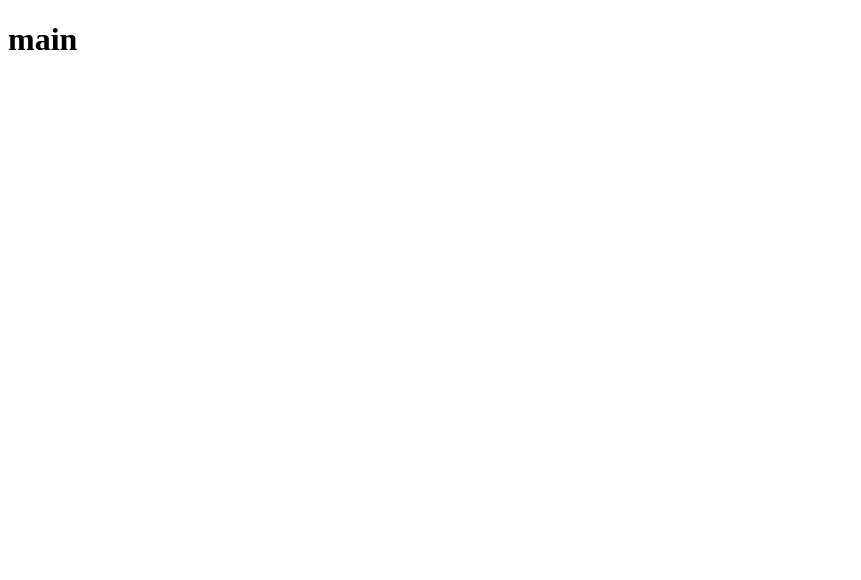
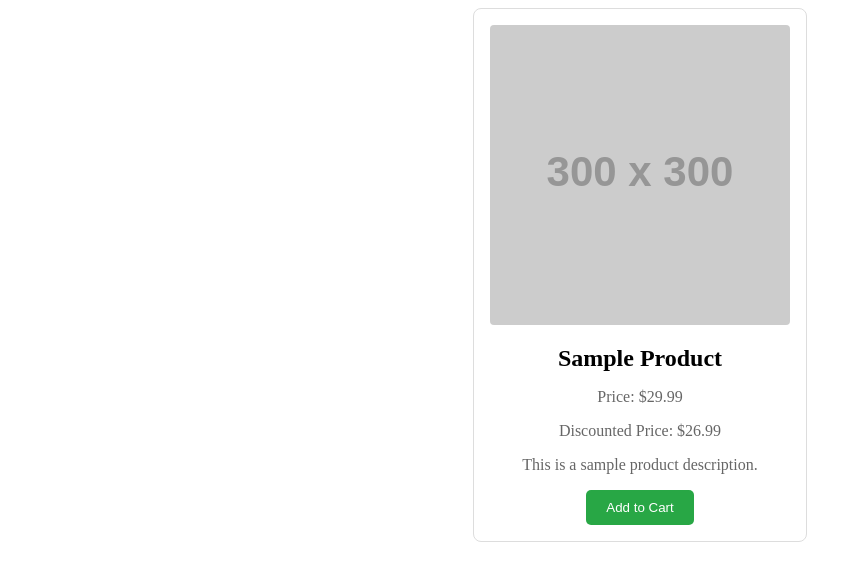
Before and after one commit to dexterflex/github-learn, a plain HTML site: page index.html in a window 1280 px wide. Shown: the whole page, without its empty margins (0-861 px from the left). Drawn offline with Linux system fonts and the light colour scheme; placeholder pictures from the web are drawn by us.

Commit message:
card created

```diff
--- a/index.html
+++ b/index.html
@@ -4,12 +4,83 @@
 <head>
     <meta charset="UTF-8">
     <meta name="viewport" content="width=device-width, initial-scale=1.0">
-    <link rel="stylesheet" href="style.css">
-    <title>github learn</title>
+    <title>Product Card</title>
+    <style>
+        .product-card {
+            border: 1px solid #ddd;
+            border-radius: 8px;
+            padding: 16px;
+            max-width: 300px;
+            text-align: center;
+            margin: 0 auto;
+        }
+
+        .product-card img {
+            width: 100%;
+            border-radius: 4px;
+        }
+
+        .product-card h2 {
+            font-size: 1.5em;
+            margin: 16px 0;
+        }
+
+        .product-card p {
+            color: #666;
+        }
+
+        .product-card button {
+            background-color: #28a745;
+            color: white;
+            border: none;
+            padding: 10px 20px;
+            cursor: pointer;
+            border-radius: 5px;
+        }
+
+        .product-card button:hover {
+            background-color: #218838;
+        }
+    </style>
 </head>
 
 <body>
-    <h1>main</h1>
+    <div class="product-card" id="product-card">
+        <!-- Content will be injected here by JavaScript -->
+    </div>
+
+    <script>
+        const product = {
+            title: "Sample Product",
+            image: "https://via.placeholder.com/300",
+            price: 29.99,
+            discount: 0.10, // 10% discount
+            description: "This is a sample product description.",
+            available: true
+        };
+
+        function displayProduct(product) {
+            const productCard = document.getElementById('product-card');
+            const discountedPrice = product.price * (1 - product.discount);
+            const productHTML = `
+                <img src="${product.image}" alt="${product.title} Image">
+                <h2>${product.title}</h2>
+                <p>Price: $${product.price.toFixed(2)}</p>
+                <p>Discounted Price: $${discountedPrice.toFixed(2)}</p>
+                <p>${product.description}</p>
+                ${product.available ? '<button onclick="addToCart()">Add to Cart</button>' : '<p>Out of Stock</p>'}
+            `;
+            productCard.innerHTML = productHTML;
+        }
+
+        function addToCart() {
+            alert('Product has been added to the cart.');
+        }
+
+        // Initialize the product card
+        displayProduct(product);
+    </script>
+
 </body>
 
 </html>
```
